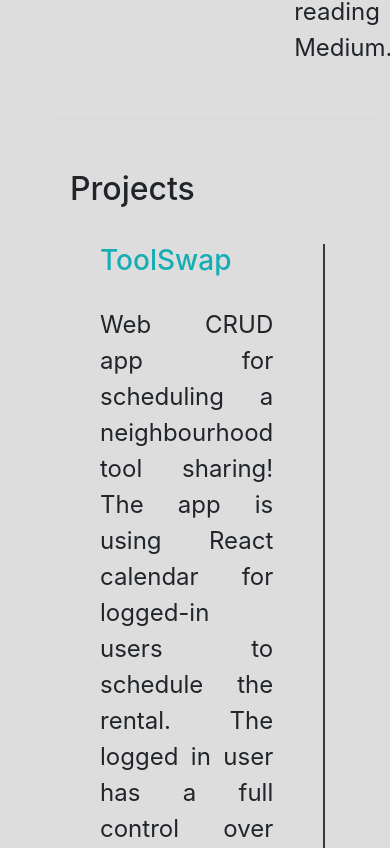
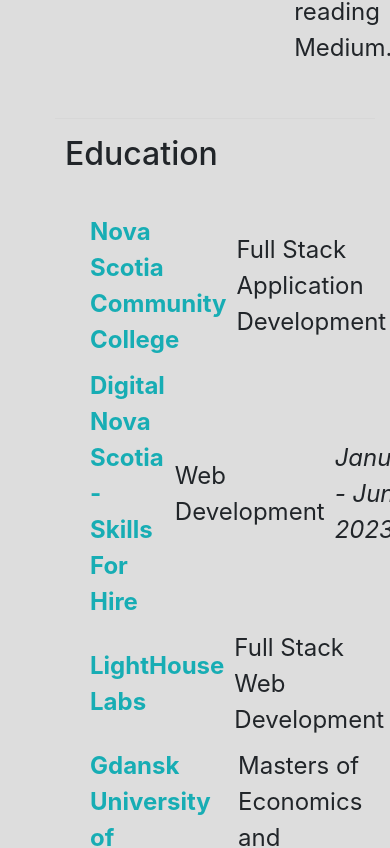
Before and after one commit to quackness/my-website, a React (Create React App) app in the folder client/: page / in a window 390 px wide. Shown: the part 3556-4404 px from the top of the page. Built offline with nearby package versions, Linux system fonts and the light colour scheme; grey boxes are pictures that could not be loaded; some icons are missing.

Commit message:
add education

```diff
--- a/client/src/App.css
+++ b/client/src/App.css
@@ -65,6 +65,17 @@
     width: 100%;
     height: 100px;
   }
+
+  td {
+    orphans: 2;
+    widows: 2;
+  }
+
+  .school-name, .program, .date {
+    width: 25%;
+  }
+
+
 }
 
 .App {
@@ -79,7 +90,6 @@
 .App-header {
   background-color: #282c34;
   min-height: 100vh;
-  display: flex;
   flex-direction: column;
   align-items: center;
   justify-content: center;
@@ -303,9 +313,34 @@ button {
   color: whitesmoke;
 }
 
-thead,
-th,
 td {
   font-size: x-large;
   color: #212529;
+  padding: 5px;
 }
+
+.education{
+  display: flex;
+  padding-left: 70px;
+  flex-direction: column;
+}
+
+.school-name {
+  font-weight: bold;
+  font-size: x-large;
+  color: #17adb4;
+}
+
+.program, .date {
+  font-size: x-large;
+}
+
+.date {
+  font-style: italic;
+}
+
+
+.edu-headline {
+  padding-left: 50px;
+  margin-bottom: 35px;
+}
--- a/client/src/App.js
+++ b/client/src/App.js
@@ -5,6 +5,7 @@ import About from './components/About';
 import Portfolio from './components/Portfolio';
 import Contact from './components/Contact';
 import Footer from './components/Footer';
+import Education from './components/Education';
 
 function App() {
   return (
@@ -12,6 +13,7 @@ function App() {
       <div className='container-fluid'>
         <TopNav />
         <About />
+        <Education />
         <Portfolio />
         <Contact />
       </div>
```
